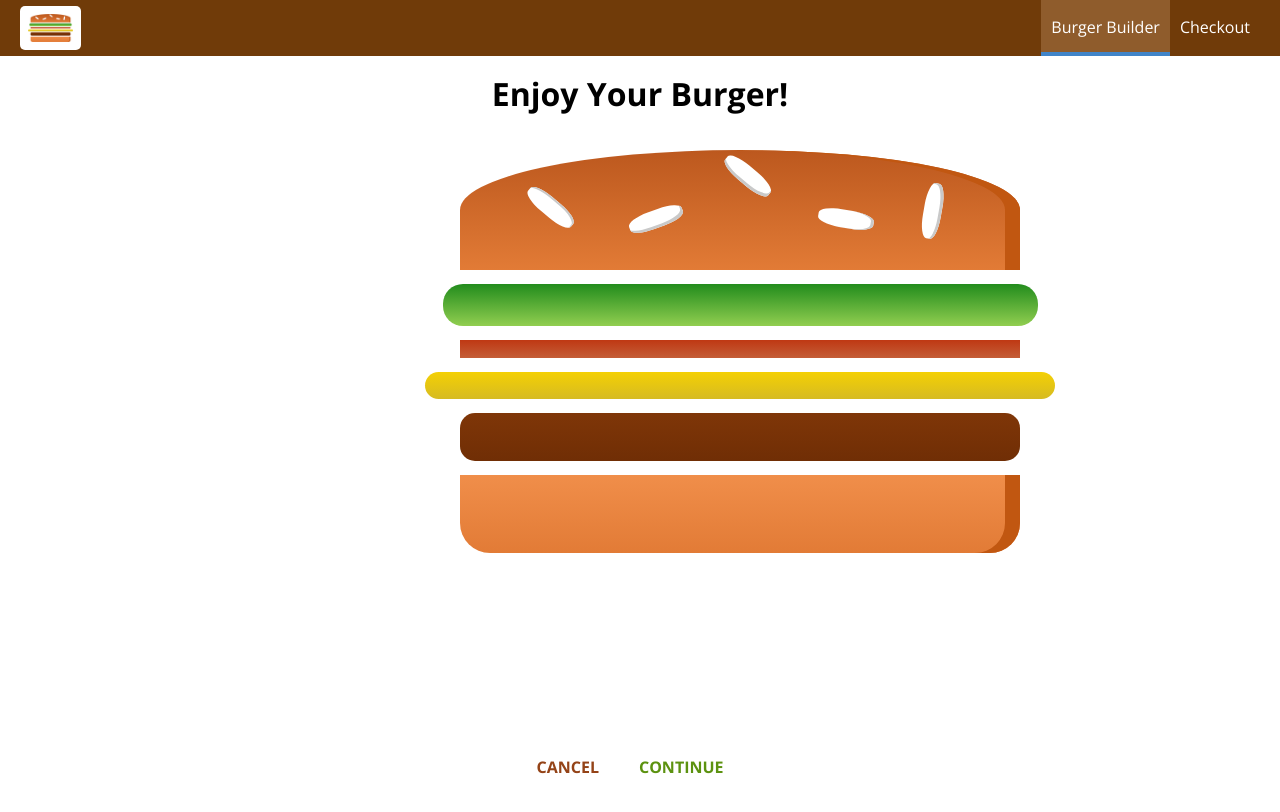
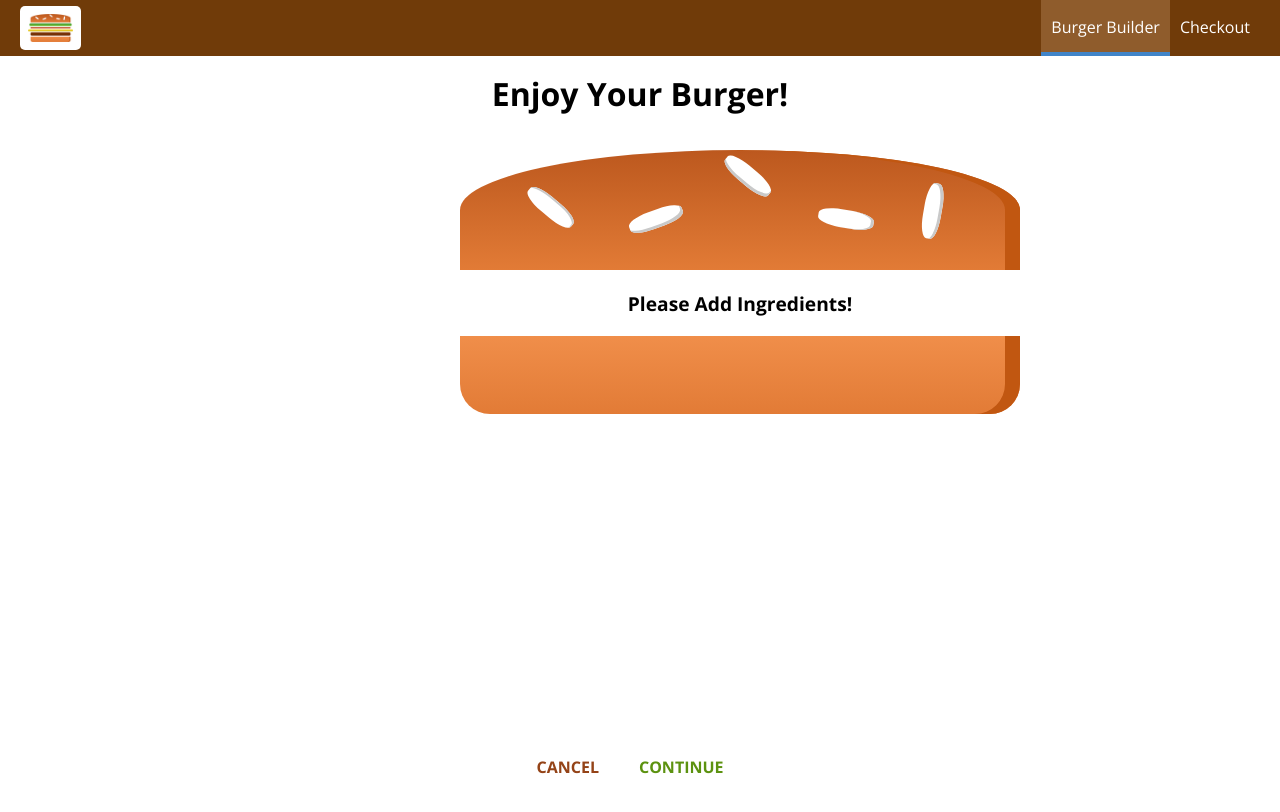
Before and after one commit to jadhavrj/burger-builder-starting-setup, a React app: page /checkout in a window 1280 px wide. Shown: the top 812 px of the page. Built offline with nearby package versions, Linux system fonts and the light colour scheme.

Commit message:
Passing Ingredients via query params

```diff
--- a/src/containers/BurgerBuilder/BurgerBuilder.js
+++ b/src/containers/BurgerBuilder/BurgerBuilder.js
@@ -65,7 +65,16 @@
         //     .catch(error => {
         //         this.setState({ loading: false, purchasing: false });
         //     });
-        this.props.history.push('/checkout');
+        const queryparams = [];
+        for (let i in this.state.ingredients) {
+            queryparams.push(encodeURIComponent(i) + '=' + encodeURIComponent(this.state.ingredients[i]));
+        }
+        const queryString = queryparams.join('&');
+
+        this.props.history.push({
+            pathname: '/checkout',
+            search: '?' + queryString //+ '&totalPrice=' + this.state.totalPrice
+        });
     }
 
     purchaseCancelHandler = () => {
--- a/src/containers/Checkout/Checkout.js
+++ b/src/containers/Checkout/Checkout.js
@@ -10,6 +10,16 @@
             cheese: 1,
             meat: 1
         }
+    }
+
+    componentDidMount() {
+        const query = new URLSearchParams(this.props.location.search);
+        const ingredients = {};
+        for (let param of query.entries()) {
+            //['salad', '1']
+            ingredients[param[0]] = +param[1];
+        }
+        this.setState({ingredients: ingredients});
     }
 
     checkoutCanceledHandler = () => {
```
